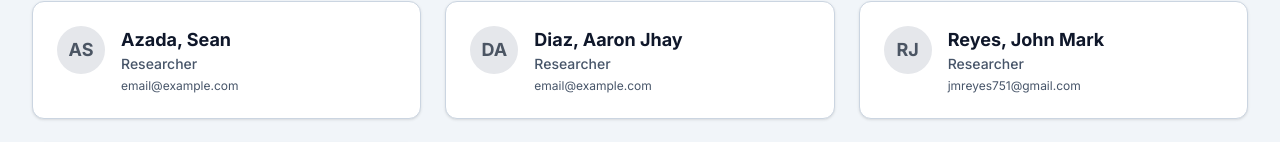
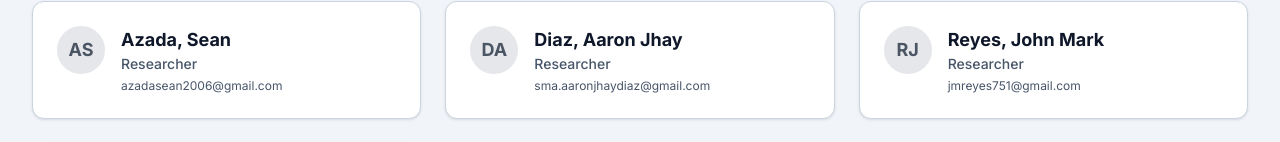
Before and after one commit to ivcespino/CLA-CoreLabAnalytics, a plain HTML site: page team.html in a window 1280 px wide. Shown: the part 464-606 px from the top of the page. Drawn offline with nearby package versions, Linux system fonts and the light colour scheme.

Commit message:
Update team.html

```diff
--- a/team.html
+++ b/team.html
@@ -82,7 +82,7 @@
                         <div>
                             <h4 class="font-bold text-lg text-text-light dark:text-text-dark">Azada, Sean</h4>
                             <p class="text-sm text-text-muted-light dark:text-text-muted-dark font-medium mb-1">Researcher</p>
-                            <p class="text-xs text-text-muted-light dark:text-text-muted-dark">email@example.com</p>
+                            <p class="text-xs text-text-muted-light dark:text-text-muted-dark">azadasean2006@gmail.com</p>
                         </div>
                     </div>
                 </div>
@@ -95,7 +95,7 @@
                         <div>
                             <h4 class="font-bold text-lg text-text-light dark:text-text-dark">Diaz, Aaron Jhay<h4>
                             <p class="text-sm text-text-muted-light dark:text-text-muted-dark font-medium mb-1">Researcher</p>
-                            <p class="text-xs text-text-muted-light dark:text-text-muted-dark">email@example.com</p>
+                            <p class="text-xs text-text-muted-light dark:text-text-muted-dark">sma.aaronjhaydiaz@gmail.com</p>
                         </div>
                     </div>
                 </div>
@@ -179,4 +179,5 @@
     <script src="assets/js/main.js"></script>
 
 </body>
+
 </html>
```
